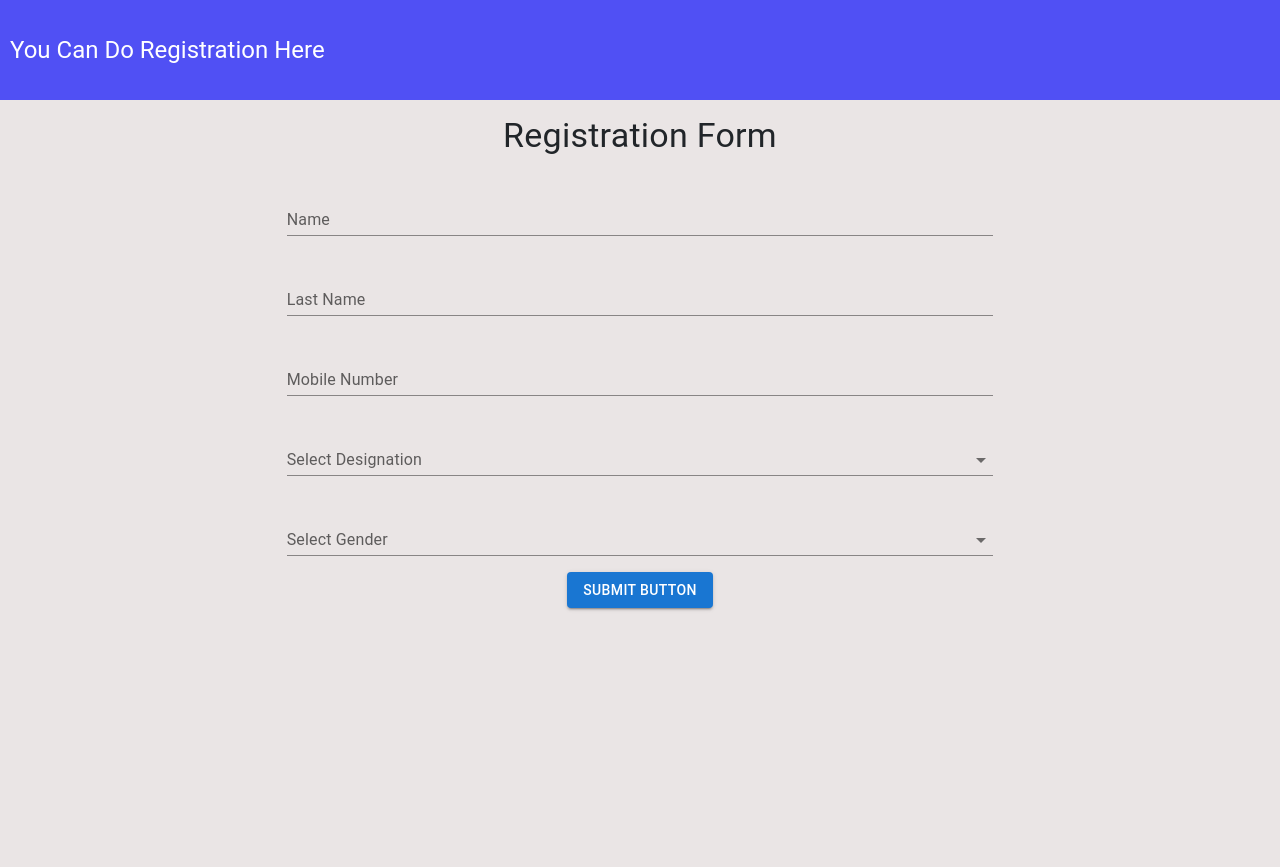
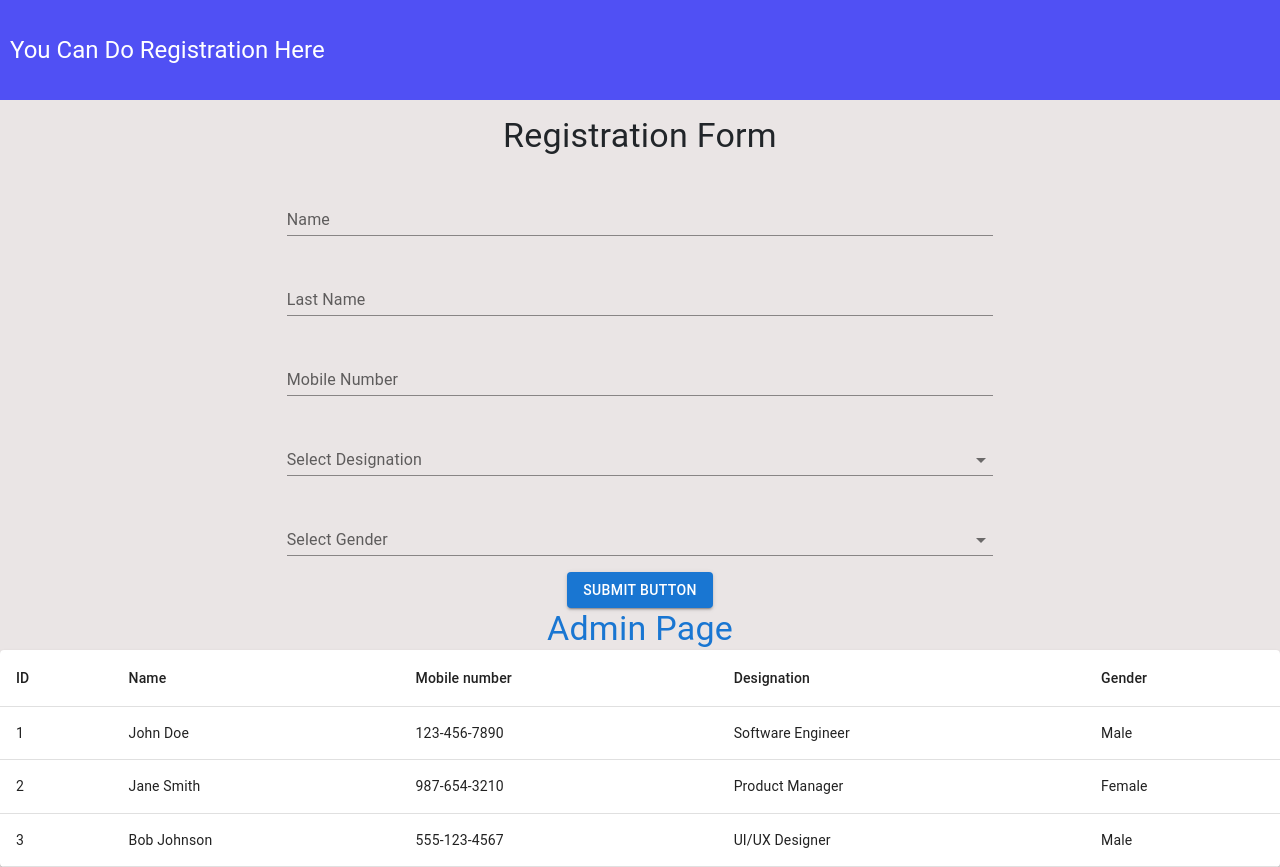
Before and after one commit to sukanyamohanty143/Digital-Staff-Management-System., a React (Create React App) app: page /registration in a window 1280 px wide. Before the commit the page ends 800 px from the top, so only its background shows below. Built offline with nearby package versions, Linux system fonts and the light colour scheme.

Commit message:
completed UI and Fetching DummyData

```diff
--- a/src/App.js
+++ b/src/App.js
@@ -6,17 +6,23 @@ import Home from "./Components/Pages/Home";
 import Registration from "./Components/Pages/Registration";
 import { BrowserRouter as Router, Route, Routes } from 'react-router-dom';
 
-import SupervisorPage from "./Components/Pages/Supervisor/SuppervisorPage"
-
+// import SupervisorPage from "./Components/Pages/Supervisor/SuppervisorPage"
+import AdminPage from "./Components/Pages/Admin/admin"
 function App(){
 
     return (
+        <>
+        <>
             <Router>
                 <Routes>
                     <Route path="/" element={<Home />} />
                     <Route path="/registration" element={<Registration />} />
                 </Routes>
             </Router>
+            <AdminPage/>
+            </>
+        </>
+
     );
 }
 
--- /dev/null
+++ b/src/Components/Pages/Admin/admin.js
@@ -0,0 +1,61 @@
+import React,{useState,useEffect} from "react"
+import {TableContainer,Table,TableHead,TableCell,TableBody,TableRow,Paper,Typography} from "@mui/material";
+const dummyData = [
+    {
+      id: 1,
+      name: "John Doe",
+      mobileNumber: "123-456-7890",
+      designation: "Software Engineer",
+      gender: "Male",
+    },
+    {
+      id: 2,
+      name: "Jane Smith",
+      mobileNumber: "987-654-3210",
+      designation: "Product Manager",
+      gender: "Female",
+    },
+    {
+      id: 3,
+      name: "Bob Johnson",
+      mobileNumber: "555-123-4567",
+      designation: "UI/UX Designer",
+      gender: "Male",
+    },
+  ];
+const AdminPage=()=>{
+    const [users,setUsers]=useState([]);
+    useEffect(()=>{
+        setUsers(dummyData);
+    },[]);
+    return(
+        <>
+            <Typography variant="h4" align="center" color="primary">Admin Page</Typography>
+            <TableContainer component={Paper}>
+                <Table>
+                    <TableHead>
+                        <TableRow>
+                            <TableCell>ID</TableCell>
+                            <TableCell>Name</TableCell>
+                            <TableCell>Mobile number</TableCell>
+                            <TableCell>Designation</TableCell>
+                            <TableCell>Gender</TableCell>
+                        </TableRow>
+                    </TableHead>
+                    <TableBody>
+                        {users.map((user)=>(
+                            <TableRow key={user.id}>
+                                <TableCell>{user.id}</TableCell>
+                                <TableCell>{user.name}</TableCell>
+                                <TableCell>{user.mobileNumber}</TableCell>
+                                <TableCell>{user.designation}</TableCell>
+                                <TableCell>{user.gender}</TableCell>
+                            </TableRow>
+                        ))}
+                    </TableBody>
+                </Table>
+            </TableContainer>
+        </>
+    )
+}
+export default AdminPage;
```
Also changed, not shown: src/Components/Pages/Admin.js (deleted, +0 -9 lines), src/Components/Pages/Admin_page.js (deleted). Lines whose indentation alone changed are shown as unchanged.
